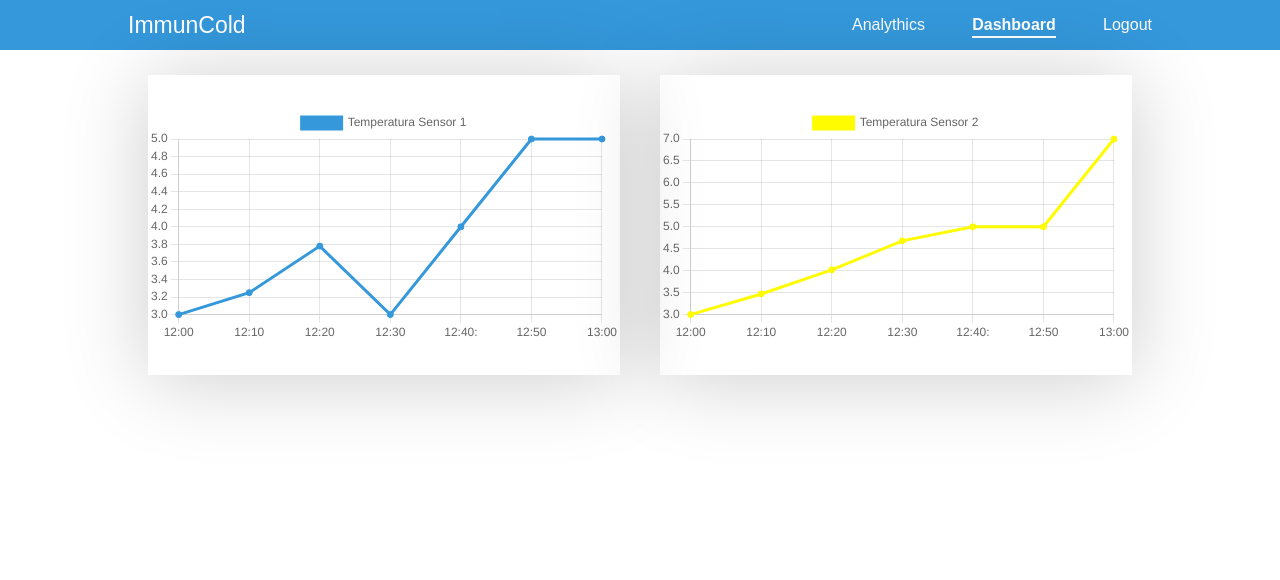
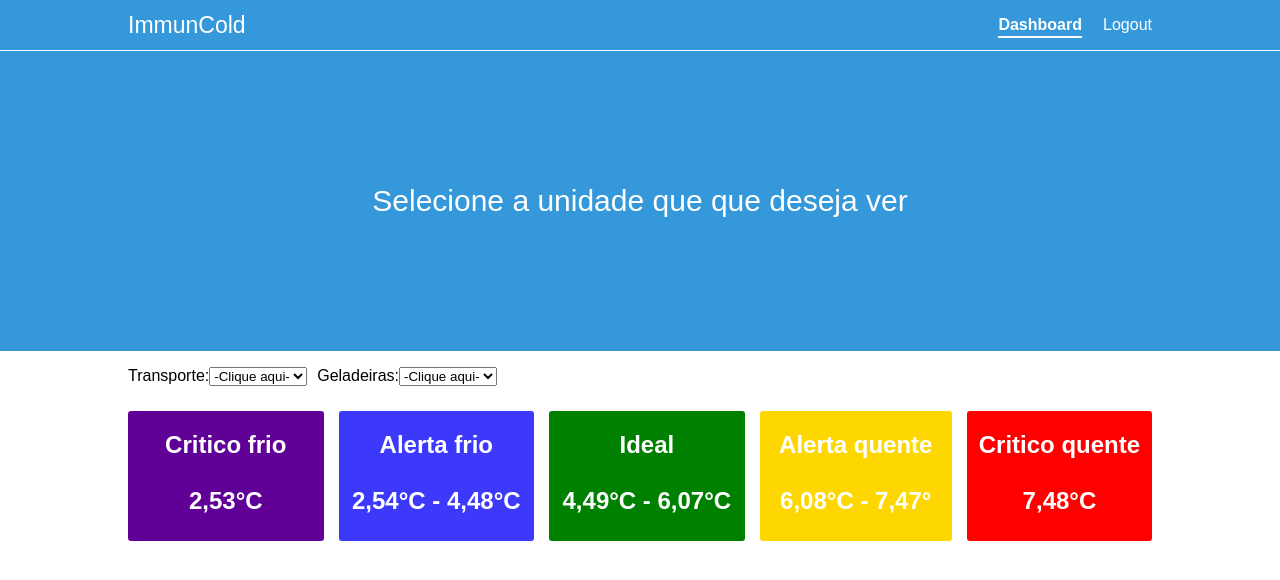
Before and after one commit to ImmunCold/API-site2, a website: page public/dashboard/dashboard.html in a window 1280 px wide. Drawn offline with nearby package versions, Linux system fonts and the light colour scheme.

Commit message:
Dashboard unificada

```diff
--- a/public/dashboard/dashboard.css
+++ b/public/dashboard/dashboard.css
@@ -11,6 +11,7 @@ body {
   height: 50px;
   display: flex;
   align-items: center;
+  border-bottom: 1px solid white;
 }
 
 .header .container {
@@ -25,9 +26,10 @@ body {
 .navbar {
   display: flex;
   list-style-type: none;
-  width: 300px;
+  width: 12vw;
   justify-content: space-between;
   align-items: center;
+
 }
 
 .container {
@@ -44,7 +46,7 @@ body {
   /*background-image: url('../Site-institucional/assets/img/bg-jelly-fish-para_outras_pags.png');*/
 
 .banner .container {
-  height: 350px;
+  height: 180px;
   display: flex;
   color: white;
   align-items: center;
@@ -86,29 +88,40 @@ body {
   margin: 0;
 }
 
+
 .banner .container.login {
   justify-content: center;
 }
 
 
 .mychart{
-   margin: 20px;
+  margin: 0px;
   box-shadow: 0 4px 80px 0 rgba(0, 0, 0, 0.2);
   width: 500px;
   height: 300px;
   display: flex;
   justify-content: center;
   align-items: center;
+  display: none;
 }
 
 .mychart2{
-  margin: 20px;
+  margin: 0px;
   box-shadow: 0 4px 80px 0 rgba(0, 0, 0, 0.2);
+  margin-left: 15px;
   width: 500px;
   height: 300px;
   display: flex;
   justify-content: center;
   align-items: center;
+  display: none;
+}
+
+@keyframes n1 {
+
+  from {width: 0px;}
+  to {width: 200px;}
+
 }
 
 
@@ -120,34 +133,47 @@ body {
   text-align: center;
   justify-content: center;
   border-radius: 3px;
-  margin-left: 10px;
   position: relative;
 }
 
 .metricas.muitofrio{
-  background-color: blue;
+  background-color: rgb(96, 0, 151);;
   color: white;
+  animation-name: n1;
+  animation-duration: 3s;
 }
 
 .metricas.alertafrio{
-  background-color: purple;
+  background-color: rgb(60, 57, 250);
   color: white;
+  margin-left: 15px;
+  animation-name: n1;
+  animation-duration: 4s;
 }
 
 
 .metricas.ideal{
   background-color: green;
   color: white;
+  margin-left: 15px;
+  animation-name: n1;
+  animation-duration: 5s;
 }
 
 .metricas.alertaquente{
-  background-color: orange;
+  background-color: rgb(255, 215, 0);
   color: white;
+  margin-left: 15px;
+  animation-name: n1;
+  animation-duration: 6s;
 }
 
 .metricas.muitoquente{
   background-color: red;
   color: white;
+  margin-left: 15px;
+  animation-name: n1;
+  animation-duration: 7s;
 }
 
 .sensores{
@@ -159,7 +185,8 @@ body {
   background-color: red;
   color: white;
   border-radius: 3px;
-  margin: 10px;
+  margin: 0px;
+  display: none;
 }
 
 .sensores h2{
@@ -178,6 +205,8 @@ body {
 
 .sensores.alertaquente{
   background-color: orange;
+  margin-bottom: 90px;
+  margin-left: 15px;
 }
 
 .sensores.muitofrio{
@@ -187,3 +216,28 @@ body {
 .sensores.ideal{
   background-color: green;
 }
+
+.option {
+  display: flex;
+  justify-content: space-between;
+  margin-top: 2vh;
+  width: 20%;
+}
+
+.localV{
+  background-color: #3498DB;
+  display: flex;
+  height: 300px;
+  justify-content: center;
+  align-items: center;
+
+}
+
+.textV{
+  color: white;
+  font-size: 30px;
+}
+
+.delivery {
+  background-size: 200px;
+}
--- a/public/dashboard/dashboard.html
+++ b/public/dashboard/dashboard.html
@@ -20,12 +20,54 @@
         <div class="container">
             <p class="title">ImmunCold</p>
             <ul class="navbar">
-                <li><a href="dashboard2.html">Analythics</a></li>
                 <li><a class="agora" href="dashboard.html">Dashboard</a></li>
                 <li><a href="../index.html">Logout</a></li>
             </ul>
         </div>
     </div>
+
+    <div class="localV">
+    <div class="textV"> Selecione a unidade que que deseja ver </div>
+  </div>
+
+    <div class="container">
+    <div class="option">
+      <div style="display:flex;">
+        Transporte: <br> <select id="selectSensores">
+          <option value="">-Clique aqui-</option>
+        </select>
+      </div>
+      <div style="display:flex; margin-left: 10px;">
+        Geladeiras: <select id="selectSensores">
+          <option value="">-Clique aqui-</option>
+        </select>
+      </div>
+    </div>
+  </div>
+
+  <div class="banner">
+      <div class="container">
+          <div class="metricas muitofrio"><h2>Critico frio<br><br> 2,53°C<h2></div>
+          <div class="metricas alertafrio"><h2>Alerta frio <br><br> 2,54°C - 4,48°C<h2></div>
+          <div class="metricas ideal"><h2>Ideal <br><br> 4,49°C - 6,07°C<h2></div>
+          <div class="metricas alertaquente"><h2>Alerta quente <br> <br>6,08°C - 7,47°<h2></div>
+          <div class="metricas muitoquente"><h2>Critico quente<br><br> 7,48°C<h2></div>
+          </div>
+
+  </div>
+
+  <div class="container">
+      <div style="background-color: green;" class="sensores">
+          <h2>Sensor 1<h2>
+              <h1>5°C</h1>
+      </div>
+
+
+          <div style="background-color: rgb(255, 215, 0);" class="sensores alertaquente">
+              <h2>Sensor 2<h2>
+                  <h1>7°C</h1>
+          </div>
+  </div>
 
     <div class="banner">
 
```
Also changed, not shown: 1 other file.
